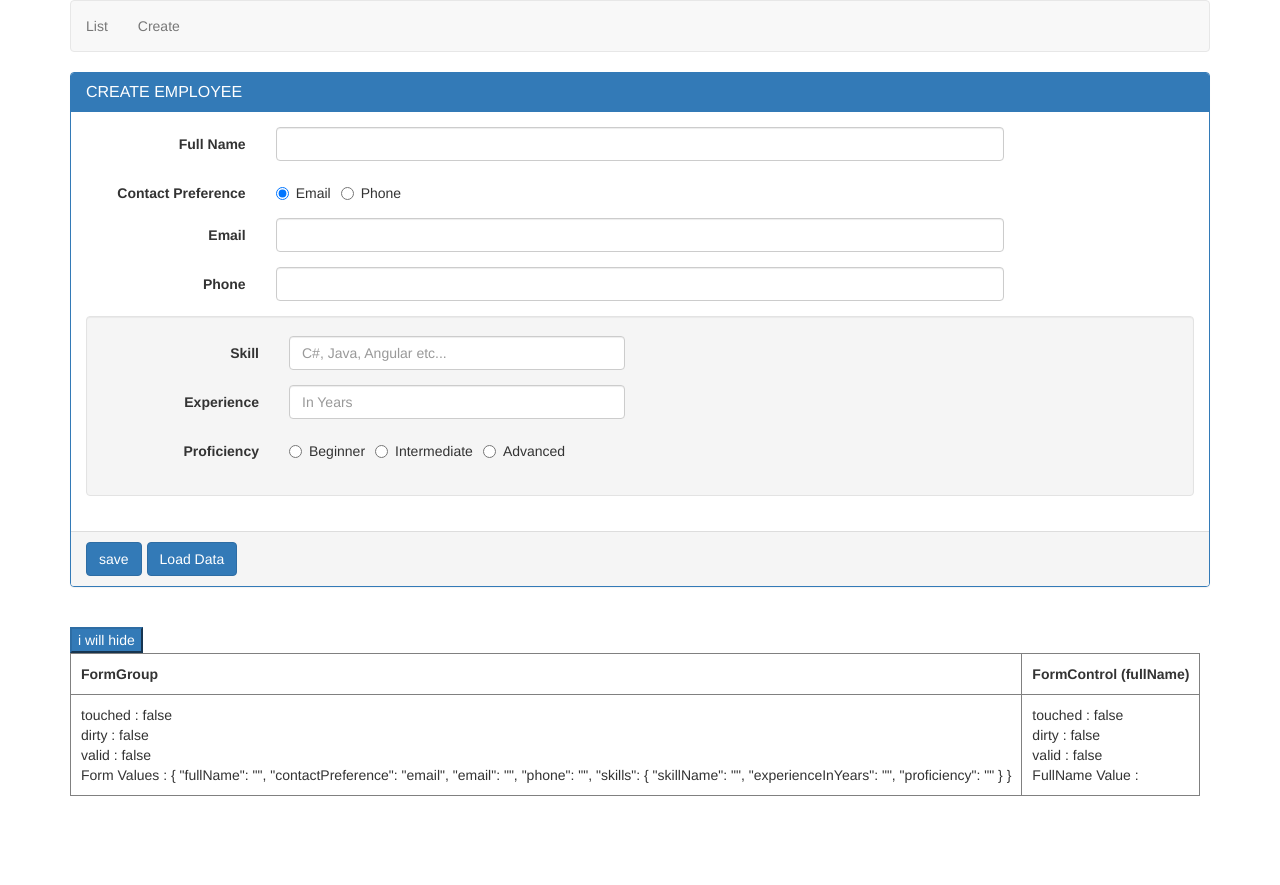
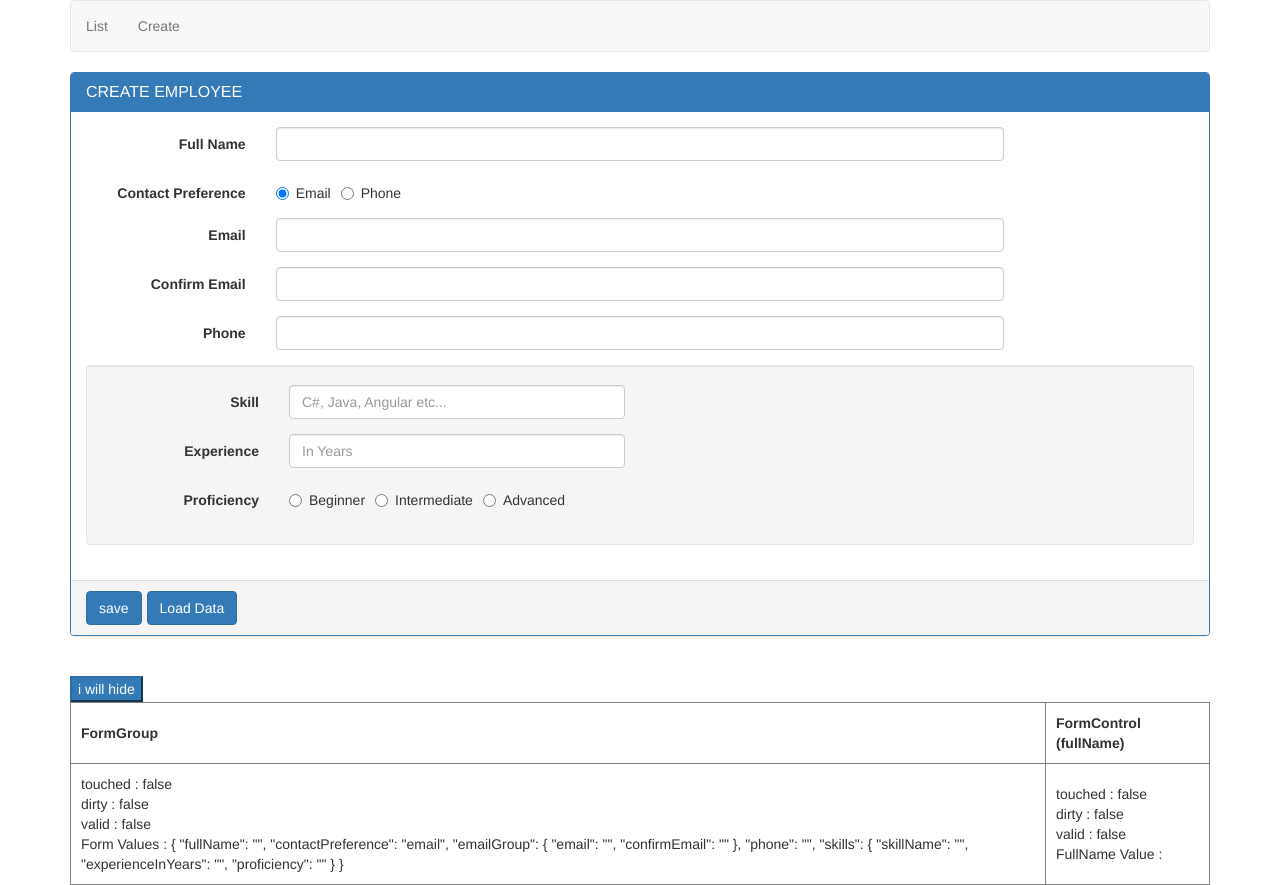
Before and after one commit to KSC0126/employeeformbuilder, an Angular app: page /create in a window 1280 px wide. Before the commit the page ends 800 px from the top, so only its background shows below. Built offline with nearby package versions, Linux system fonts and the light colour scheme.

Commit message:
commit 01/08 9:50
cross field validation
lot of commented code

```diff
--- a/src/app/create-employee/create-employee.component.html
+++ b/src/app/create-employee/create-employee.component.html
@@ -1,5 +1,5 @@
-<form [formGroup]="employeeForm" (ngSubmit)="onSubmit()"class ="form-horizontal">
-  <div class ="panel panel-primary" style="width:auto">
+<form [formGroup]="employeeForm" (ngSubmit)="onSubmit()" class="form-horizontal">
+  <div class="panel panel-primary" style="width:auto">
     <div class="panel-heading">
       <h3 class="panel-title">CREATE EMPLOYEE</h3>
     </div>
@@ -15,14 +15,14 @@
 
         </div>
       </div>
-      <div class="form-group" >
+      <div class="form-group">
         <label class="col-md-2 control-label">Contact Preference </label>
         <div class="col-md-8">
           <label class="radio-inline">
             <input type="radio" value="email" formControlName="contactPreference">Email
           </label>
           <label class="radio-inline">
-            <input type="radio" value="phone" formControlName="contactPreference" >Phone
+            <input type="radio" value="phone" formControlName="contactPreference">Phone
           </label>
           <span class="help-block" *ngIf="formErrors.experienceInYears">
             {{formErrors.proficiency}}
@@ -31,6 +31,29 @@
       </div>
 
 
+      <!-- <div formGroupName ="emailGroup">
+        <div class="form-group" [ngClass]="{'has-error': formErrors.email}" >
+          <label class="col-sm-2 control-label" for="email">Email</label>
+          <div class="col-sm-8">
+            <input id="email" type="text" class="form-control" formControlName="email" (blur)="logValidationErrors()">
+            <span class="help-block" *ngIf="formErrors.email">
+              {{formErrors.email}}
+            </span>
+          </div>
+        </div>
+        <div class="form-group" [ngClass]="{'has-error': formErrors.confirmEmail || formErrors.emailGroup}">
+          <label class="col-sm-2 control-label" for="confirmEmail">Confirm Email</label>
+          <div class="col-sm-8">
+            <input id="confirmEmail" type="text" class="form-control" formControlName="confirmEmail" (blur)="logValidationErrors()">
+            <span class="help-block" *ngIf="formErrors.confirmEmail || formErrors.emailGroup">
+              {{formErrors.confirmEmail}}
+              {{formErrors.emailGroup}}
+            </span>
+          </div>
+        </div>
+      </div> -->
+
+      <div formGroupName="emailGroup">
   <div class="form-group" [ngClass]="{'has-error': formErrors.email}">
     <label class="col-sm-2 control-label" for="email">Email</label>
     <div class="col-sm-8">
@@ -41,11 +64,25 @@
       </span>
     </div>
   </div>
+
+  <div class="form-group" [ngClass]="{'has-error': formErrors.confirmEmail || formErrors.emailGroup}">
+    <label class="col-sm-2 control-label" for="confirmEmail">
+      Confirm Email
+    </label>
+    <div class="col-sm-8">
+      <input id="confirmEmail" type="text" class="form-control"
+             formControlName="confirmEmail" (blur)="logValidationErrors()">
+      <span class="help-block" *ngIf="formErrors.confirmEmail || formErrors.emailGroup">
+        {{formErrors.confirmEmail ? formErrors.confirmEmail
+          : formErrors.emailGroup}}
+      </span>
+    </div>
+  </div>
+</div>
       <div class="form-group" [ngClass]="{'has-error': formErrors.phone}">
         <label class="col-sm-2 control-label" for="phone">Phone</label>
         <div class="col-sm-8">
-            <input id="phone" type="text" class="form-control"
-                   formControlName="phone" (blur)="logValidationErrors()">
+          <input id="phone" type="text" class="form-control" formControlName="phone" (blur)="logValidationErrors()">
           <span class="help-block" *ngIf="formErrors.phone">
             {{formErrors.phone}}
           </span>
@@ -60,8 +97,7 @@
               Skill
             </label>
             <div class="col-sm-4">
-                <input type="text" class="form-control" id="skillName" formControlName="skillName"
-                       (blur)="logValidationErrors()" placeholder="C#, Java, Angular etc...">
+              <input type="text" class="form-control" id="skillName" formControlName="skillName" (blur)="logValidationErrors()" placeholder="C#, Java, Angular etc...">
               <span class="help-block" *ngIf="formErrors.skillName">
                 {{formErrors.skillName}}
               </span>
@@ -73,8 +109,7 @@
               Experience
             </label>
             <div class="col-sm-4">
-                <input type="text" class="form-control" id="experienceInYears"
-                       formControlName="experienceInYears" placeholder="In Years"
+              <input type="text" class="form-control" id="experienceInYears" formControlName="experienceInYears" placeholder="In Years"
                 (blur)="logValidationErrors()">
               <span class="help-block" *ngIf="formErrors.experienceInYears">
                 {{formErrors.experienceInYears}}
@@ -86,16 +121,13 @@
             <label class="col-md-2 control-label">Proficiency</label>
             <div class="col-md-8">
               <label class="radio-inline">
-                  <input type="radio" value="beginner" formControlName="proficiency"
-                         (blur)="logValidationErrors()">Beginner
+                <input type="radio" value="beginner" formControlName="proficiency" (blur)="logValidationErrors()">Beginner
               </label>
               <label class="radio-inline">
-                  <input type="radio" value="intermediate" formControlName="proficiency"
-                         (blur)="logValidationErrors()">Intermediate
+                <input type="radio" value="intermediate" formControlName="proficiency" (blur)="logValidationErrors()">Intermediate
               </label>
               <label class="radio-inline">
-                  <input type="radio" value="advanced" formControlName="proficiency"
-                         (blur)="logValidationErrors()">Advanced
+                <input type="radio" value="advanced" formControlName="proficiency" (blur)="logValidationErrors()">Advanced
               </label>
               <span class="help-block" *ngIf="formErrors.experienceInYears">
                 {{formErrors.proficiency}}
--- a/src/app/create-employee/create-employee.component.ts
+++ b/src/app/create-employee/create-employee.component.ts
@@ -13,14 +13,26 @@ export class CreateEmployeeComponent implements OnInit {
   employeeForm: FormGroup;
   private isButtonVisible = true;
 
+  // formErrors = {
+  //   'fullName': '',
+  //   'email': '',
+  //   'confirmEmail': '',
+  //   'emailGroup':'',
+  //   'phone': '',
+  //   'skillName': '',
+  //   'experienceInYears': '',
+  //   'proficiency': ''
+  // };
   formErrors = {
     'fullName': '',
     'email': '',
+    'confirmEmail': '',
+    'emailGroup': '',
     'phone': '',
     'skillName': '',
     'experienceInYears': '',
     'proficiency': ''
-  };
+  }
   validationsMessages = {
     'fullName': {
       'required': ' Full name is required.',
@@ -29,6 +41,13 @@ export class CreateEmployeeComponent implements OnInit {
     }, 'email': {
       'required': 'Email is required.',
       'emailDomain': 'Email should be of Gmail.'
+    },
+    'confirmEmail': {
+      'required': 'you need to confirm the email.',
+    },
+    'emailGroup':{
+      'emailMismatch': 'email and confirm e mail does not match.'
+
     },
     'phone': {
       'required': 'Phone is required.'
@@ -44,13 +63,18 @@ export class CreateEmployeeComponent implements OnInit {
     },
   }
 
+
   constructor(private fb: FormBuilder) { }
 
   ngOnInit() {
     this.employeeForm = this.fb.group({
       fullName: ['', [Validators.required, Validators.minLength(2), Validators.maxLength(10)]],
       contactPreference: ['email'],
-      email: ['', [Validators.required, customValidators.emailDomain('gmail.com')]],
+      emailGroup: this.fb.group({
+        email: ['', [Validators.required, customValidators.emailDomain('gmail.com')]],
+        confirmEmail: ['', Validators.required],
+      } , { validator: matchEmails}),
+
       phone: [''],
       skills: this.fb.group({
         skillName: ['', Validators.required],
@@ -81,11 +105,7 @@ export class CreateEmployeeComponent implements OnInit {
   logValidationErrors(group: FormGroup = this.employeeForm): void {
     Object.keys(group.controls).forEach((key: string) => {
       const abstractControl = group.get(key); // we wrote it as we dont know whether the key is coming form from or nested form
-      if (abstractControl instanceof FormGroup) {
-        this.logValidationErrors(abstractControl);
-
-      } else {
-        this.formErrors[key] = '';// to clear any existing validations error
+      this.formErrors[key] = '';// to clear any existing validations error
         if (abstractControl && !abstractControl.valid && (abstractControl.touched || abstractControl.dirty)) {
           const messages = this.validationsMessages[key];
           for (const errorKey in abstractControl.errors) {
@@ -93,8 +113,13 @@ export class CreateEmployeeComponent implements OnInit {
               this.formErrors[key] += messages[errorKey] + ''; // last lo space to give sapce b/w errors if they are more than 1
             }
           }
-        }
+        } // before it is in the else but moved it on to the top in order to validate the whole fromgroup not just a formConttrol
+      if (abstractControl instanceof FormGroup) {
+        this.logValidationErrors(abstractControl);
+
       }
+
+
     })
 
   }
@@ -109,9 +134,10 @@ export class CreateEmployeeComponent implements OnInit {
     phoneControl.updateValueAndValidity();
   }
   onSubmit(): void {
-    console.log(this.employeeForm.touched);
-    console.log(this.employeeForm.controls.fullName.value); // two types to get the form invidual values
-    console.log(this.employeeForm.get('fullName').value);
+    // console.log(this.employeeForm.touched);
+    // console.log(this.employeeForm.controls.fullName.value); // two types to get the form invidual values
+    // console.log(this.employeeForm.get('fullName').value);
+    console.log(this.employeeForm.value)
   }
   LoadDataClicked(): void {
     // this.logValidationErrors(this.employeeForm);
@@ -122,3 +148,29 @@ export class CreateEmployeeComponent implements OnInit {
 
 
 }
+// Nested form group (emailGroup) is passed as a parameter. Retrieve email and
+// confirmEmail form controls. If the values are equal return null to indicate
+// validation passed otherwise an object with emailMismatch key. Please note we
+// used this same key in the validationMessages object against emailGroup
+// property to store the corresponding validation error message
+// function matchEmail(group: AbstractControl): { [key: string]: any } | null {
+//   const emailControl = group.get('email');
+//   const confirmEmailControl = group.get('confirmEmail'); // till here we are trying to get both email and confirm email values.
+//   if (emailControl.value === confirmEmailControl.value || confirmEmailControl.pristine) {
+//     return null; // here we are checking if the email value === confirmEmail we return null with no validation errors
+//   } else {
+//     return { 'emailMismatch': true }
+// // in next step we need to tie this custom validator to our nested form group on the top
+//   }
+// }
+
+function matchEmails(group: AbstractControl): { [key: string]: any } | null {
+  const emailControl = group.get('email');
+  const confirmEmailControl = group.get('confirmEmail');
+
+  if (emailControl.value === confirmEmailControl.value || confirmEmailControl.pristine) {
+    return null;
+  } else {
+    return { 'emailMismatch': true };
+  }
+}
```
Lines whose indentation alone changed are shown as unchanged.
